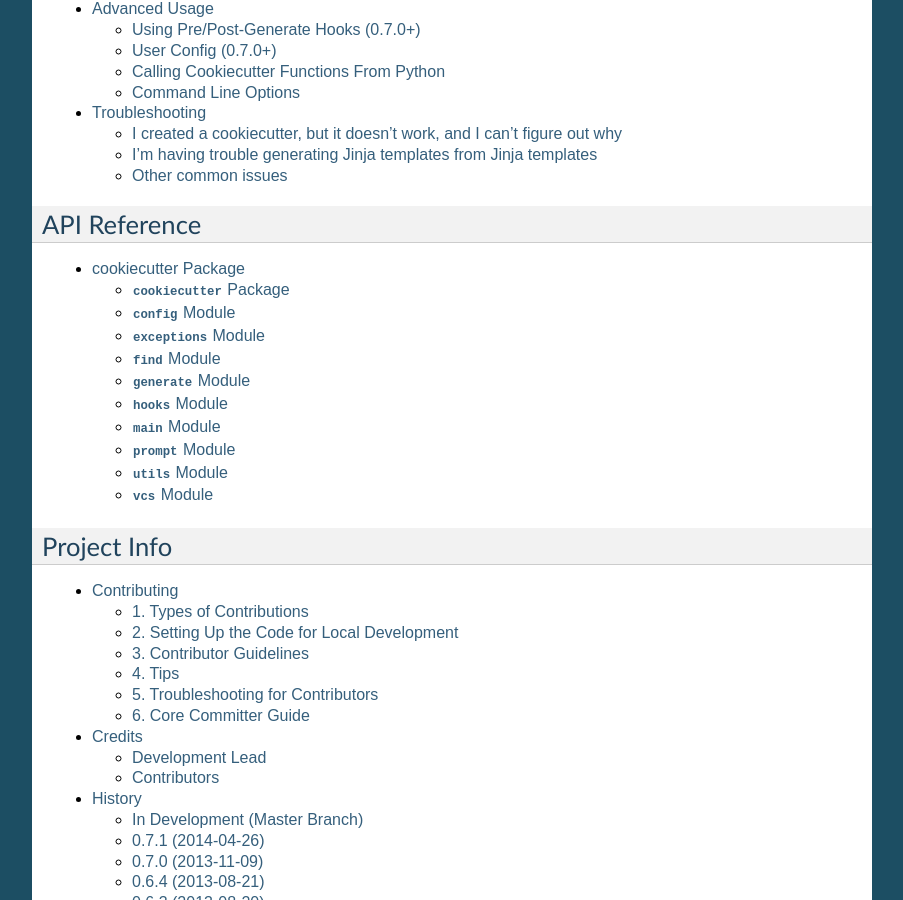
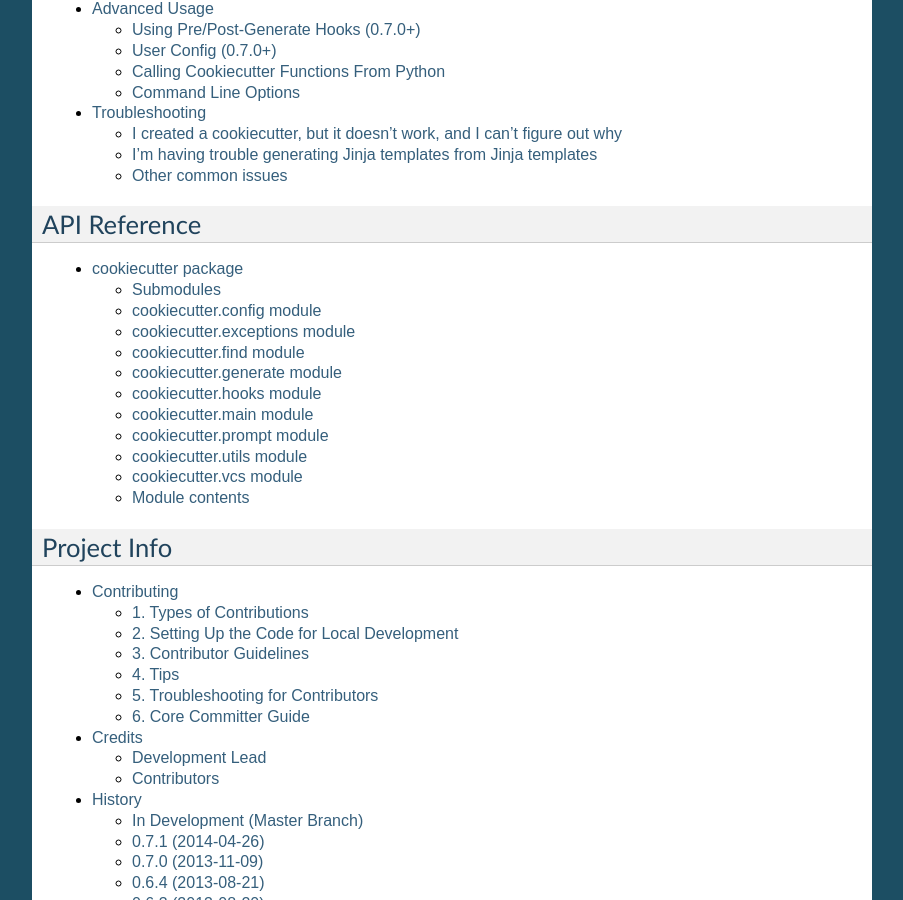
Before and after one commit to c-allen-tech/cookie, a Sphinx documentation site: the page built from docs/index.rst, in a window 1280 px wide and 900 px high, scrolled down 748 px. Shown: the whole window, without its empty margins (198-1101 px from the left). Built offline with Sphinx 7.4.7, drawn with Linux system fonts in a browser that asks for light colours; formulas are drawn with MathJax 3.

```diff
--- a/docs/cookiecutter.rst
+++ b/docs/cookiecutter.rst
@@ -1,82 +1,86 @@
-cookiecutter Package
+cookiecutter package
 ====================
 
-:mod:`cookiecutter` Package
----------------------------
+Submodules
+----------
 
-.. automodule:: cookiecutter.__init__
-    :members:
-    :undoc-members:
-    :show-inheritance:
-
-:mod:`config` Module
---------------------
+cookiecutter.config module
+--------------------------
 
 .. automodule:: cookiecutter.config
     :members:
     :undoc-members:
     :show-inheritance:
 
-:mod:`exceptions` Module
-------------------------
+cookiecutter.exceptions module
+------------------------------
 
 .. automodule:: cookiecutter.exceptions
     :members:
     :undoc-members:
     :show-inheritance:
 
-:mod:`find` Module
-------------------
+cookiecutter.find module
+------------------------
 
 .. automodule:: cookiecutter.find
     :members:
     :undoc-members:
     :show-inheritance:
 
-:mod:`generate` Module
-----------------------
+cookiecutter.generate module
+----------------------------
 
 .. automodule:: cookiecutter.generate
     :members:
     :undoc-members:
     :show-inheritance:
 
-:mod:`hooks` Module
--------------------
+cookiecutter.hooks module
+-------------------------
 
 .. automodule:: cookiecutter.hooks
     :members:
     :undoc-members:
     :show-inheritance:
 
-:mod:`main` Module
-------------------
+cookiecutter.main module
+------------------------
 
 .. automodule:: cookiecutter.main
     :members:
     :undoc-members:
     :show-inheritance:
 
-:mod:`prompt` Module
---------------------
+cookiecutter.prompt module
+--------------------------
 
 .. automodule:: cookiecutter.prompt
     :members:
     :undoc-members:
     :show-inheritance:
 
-:mod:`utils` Module
--------------------
+cookiecutter.utils module
+-------------------------
 
 .. automodule:: cookiecutter.utils
     :members:
     :undoc-members:
     :show-inheritance:
 
-:mod:`vcs` Module
------------------
+cookiecutter.vcs module
+-----------------------
 
 .. automodule:: cookiecutter.vcs
     :members:
     :undoc-members:
     :show-inheritance:
+
+
+Module contents
+---------------
+
+.. automodule:: cookiecutter
+    :members:
+    :undoc-members:
+    :show-inheritance:
```
Also changed, not shown: CONTRIBUTING.rst (+210 -0 lines), docs/contributing.rst (+16 -1 lines), 1 other file.
